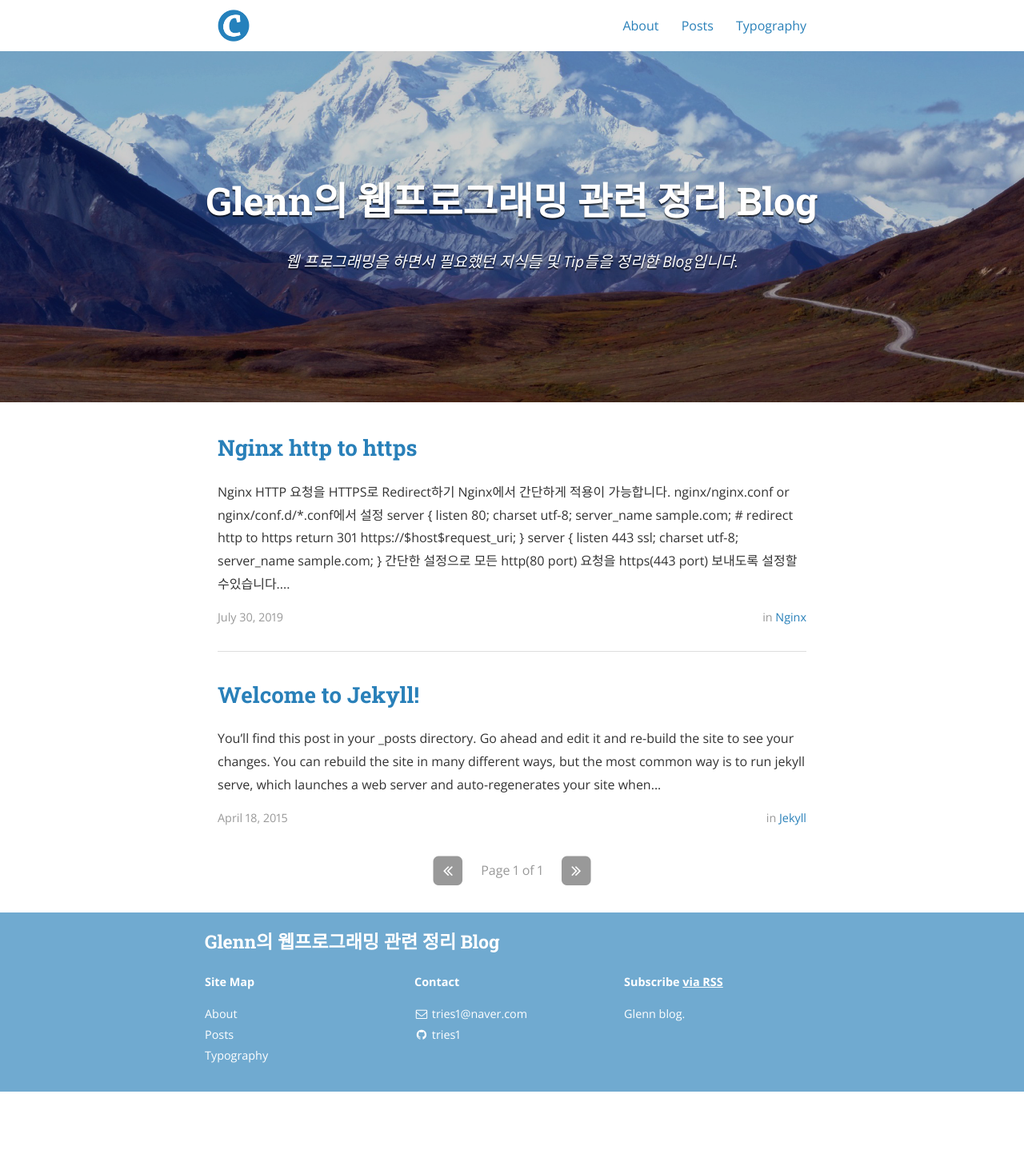
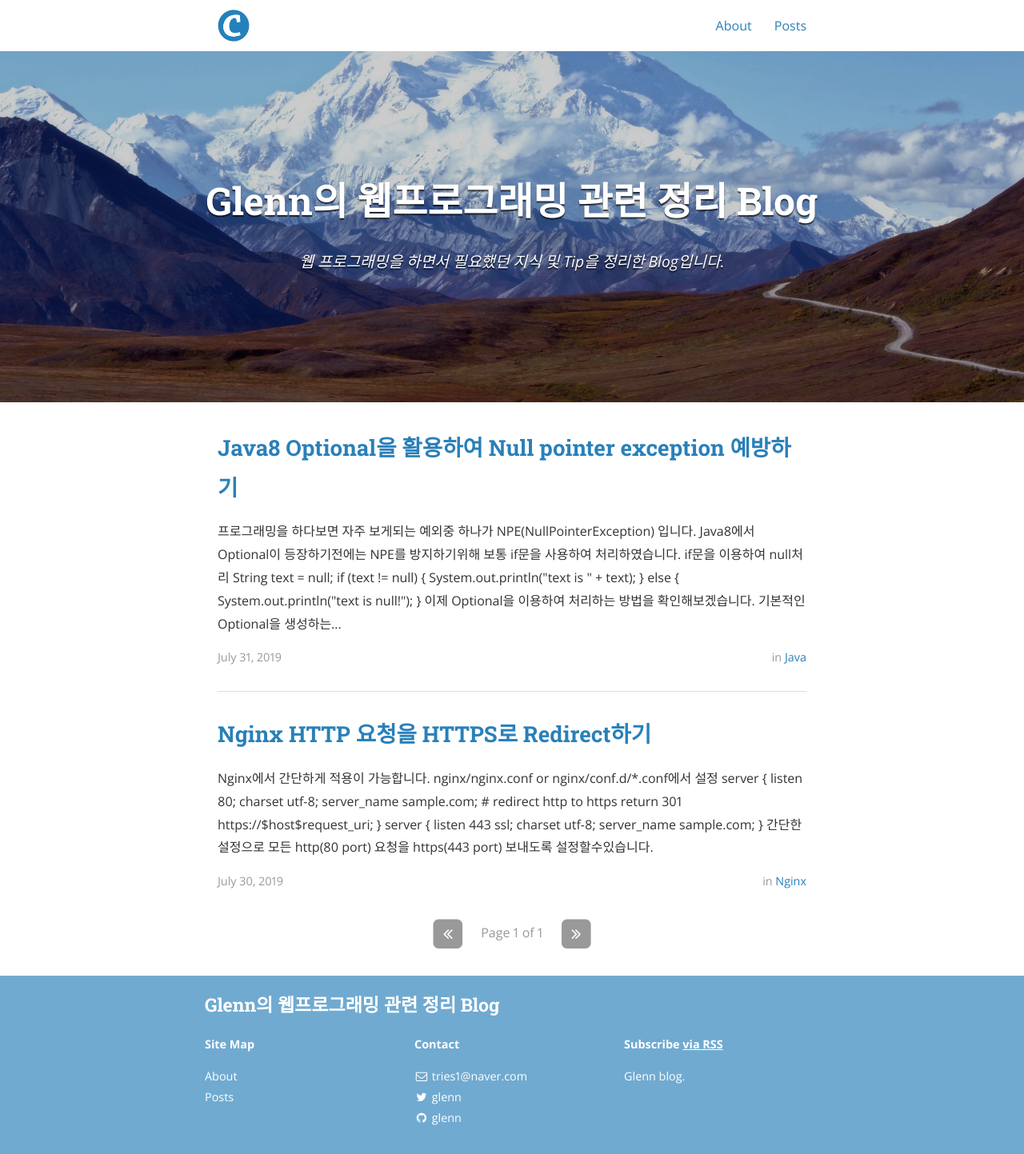
Before and after one commit to tries1/tries1.github.io, a Jekyll site: the page built from index.html, in a window 1280 px wide. Shown: the whole page at 80% size. Built offline with Jekyll 4.4.1, drawn with Linux system fonts in a browser that asks for light colours; nearby versions of some CDN libraries; the list of posts is cut into pages by our own code; before the commit the page ends 1365 px from its top, so only the background shows below that.

Commit message:
java optional 추가

````diff
--- a/_config.yml
+++ b/_config.yml
@@ -10,7 +10,7 @@ exclude:
 
 # Site settings
 title: Glenn의 웹프로그래밍 관련 정리 Blog
-subtitle: "웹 프로그래밍을 하면서 필요했던 지식들 및 Tip들을 정리한 Blog입니다."
+subtitle: "웹 프로그래밍을 하면서 필요했던 지식 및 Tip을 정리한 Blog입니다."
 email: tries1@naver.com
 name: Glenn
 description: >
@@ -18,7 +18,7 @@ description: >
 # Base URL of site (i.e. /blog). It should always start with a slash,
 # and never end with a slash. Set it to a blank value if hosting at the
 # root of your server.
-baseurl: "/" # the subpath of your site, e.g. /blog/
+baseurl: "" # the subpath of your site, e.g. /blog/
 url: "https://tries1.github.io/glenn-blog" # the base hostname & protocol for your site
 cover: "/assets/header_image.jpg"
 logo: "/assets/logo.png"
@@ -48,11 +48,11 @@ jekyll-archives:
 
 # Category descriptions (for archive pages)
 descriptions:
-  - cat: jekyll
-    desc: "Posts describing Jekyll setup techniques."
+  - cat: Nginx
+    desc: "Nginx 관련사항을 정리."
 
-  - cat: nginx
-    desc: "Nginx 설정등을 정리해서 모아봤습니다."
+  - cat: Java
+    desc: "Java 관련사항을 정리."
 
 # Social icons and sharing options
 #
@@ -70,31 +70,31 @@ descriptions:
 #     desc: Follow me on Twitter            # Description to display as link title, etc
 #     share: true                           # Include in the "Share" section of posts
 social:
-#  - name: Twitter
-#    icon: twitter
-#    username: TheBenCentra
-#    url: https://twitter.com/TheBenCentra
-#    desc: Follow me on Twitter
-#    share: true
+  - name: Twitter
+    icon: twitter
+    username: glenn
+    url: https://twitter.com/tries1
+    desc: Follow me on Twitter
+    share: true
 
 #  - name: Facebook
 #    icon: facebook
-#    username: thebencentra
+#    username: glenn
 #    url:
 #    desc: Friend me on Facebook
 #    share: true
 
   - name: GitHub
     icon: github
-    username: tries1
+    username: glenn
     url: https://github.com/tries1
     desc: Fork me on GitHub
     share: false
 
 #  - name: LinkedIn
 #    icon: linkedin
-#    username: Ben Centra
-#    url: https://www.linkedin.com/pub/ben-centra/47/769/60a
+#    username: Glenn
+#    url: https://www.linkedin.com
 #    desc: Connect with me on LinkedIn
 #    share: true
 
@@ -112,12 +112,12 @@ social:
 #    desc: Subscribe on YouTube
 #    share: false
 
-#  - name: Instagram
-#    icon: instagram
-#    username:
-#    url:
-#    desc: Follow me on Instagram
-#    share: false
+  - name: Instagram
+    icon: instagram
+    username:
+    url:
+    desc: Follow me on Instagram
+    share: false
 
 #  - name: Pinterest
 #    icon: pinterest
--- a/_posts/2015-04-18-welcome-to-jekyll.markdown
+++ /dev/null
@@ -1,74 +0,0 @@
----
-layout: post
-title:  "Welcome to Jekyll!"
-date:   2015-04-18 08:43:59
-author: Ben Centra
-categories: Jekyll
-tags:	jekyll welcome
-cover:  "/assets/instacode.png"
----
-
-You’ll find this post in your `_posts` directory. Go ahead and edit it and re-build the site to see your changes. You can rebuild the site in many different ways, but the most common way is to run `jekyll serve`, which launches a web server and auto-regenerates your site when a file is updated.
-
-## Adding New Posts
-
-To add new posts, simply add a file in the `_posts` directory that follows the convention `YYYY-MM-DD-name-of-post.ext` and includes the necessary front matter. Take a look at the source for this post to get an idea about how it works.
-
-### Tags and Categories
-
-If you list one or more categories or tags in the front matter of your post, they will be included with the post on the page as links. Clicking the link will bring you to an auto-generated archive page for the category or tag, created using the [jekyll-archive][jekyll-archive] gem.
-
-### Cover Images
-
-To add a cover image to your post, set the "cover" property in the front matter with the relative URL of the image (i.e. <code>cover: "/assets/cover_image.jpg"</code>).
-
-### Code Snippets
-
-You can use [highlight.js][highlight] to add syntax highlight code snippets:
-
-Use the [Liquid][liquid] `{% raw %}{% highlight <language> %}{% endraw %}` tag to add syntax highlighting to code snippets.
-
-For instance, this template...
-{% highlight html %}
-{% raw %}{% highlight javascript %}
-function demo(string, times) {
-  for (var i = 0; i < times; i++) {
-    console.log(string);
-  }
-}
-demo("hello, world!", 10);
-{% endhighlight %}{% endraw %}
-{% endhighlight %}
-
-...will come out looking like this:
-
-{% highlight javascript %}
-function demo(string, times) {
-  for (var i = 0; i < times; i++) {
-    console.log(string);
-  }
-}
-demo("hello, world!", 10);
-{% endhighlight %}
-
-Syntax highlighting is done using [highlight.js][highlight]. You can change the active theme in [head.html](https://github.com/bencentra/centrarium/blob/2dcd73d09e104c3798202b0e14c1db9fa6e77bc7/_includes/head.html#L15).
-
-### Images
-
-Lightbox has been enabled for images. To create the link that'll launch the lightbox, add <code>data-lightbox</code> and <code>data-title</code> attributes to an <code>&lt;a&gt;</code> tag around your <code>&lt;img&gt;</code> tag. The result is:
-
-<a href="//bencentra.com/assets/images/falcon9_large.jpg" data-lightbox="falcon9-large" data-title="Check out the Falcon 9 from SpaceX">
-  <img src="//bencentra.com/assets/images/falcon9_small.jpg" title="Check out the Falcon 9 from SpaceX">
-</a>
-
-For more information, check out the [Lightbox][lightbox] website.
-
-Check out the [Jekyll docs][jekyll] for more info on how to get the most out of Jekyll. File all bugs/feature requests at [Jekyll’s GitHub repo][jekyll-gh]. If you have questions, you can ask them on [Jekyll’s dedicated Help repository][jekyll-help].
-
-[jekyll]:      http://jekyllrb.com
-[jekyll-gh]:   https://github.com/jekyll/jekyll
-[jekyll-help]: https://github.com/jekyll/jekyll-help
-[highlight]:   https://highlightjs.org/
-[lightbox]:    http://lokeshdhakar.com/projects/lightbox2/
-[jekyll-archive]: https://github.com/jekyll/jekyll-archives
-[liquid]: https://github.com/Shopify/liquid/wiki/Liquid-for-Designers
--- /dev/null
+++ b/_posts/java/2019-07-31-java8_optional.md
@@ -0,0 +1,117 @@
+---
+layout: post
+title:  "Java8 Optional을 활용하여 Null pointer exception 예방하기"
+date:   2019-07-31 11:00:00
+author: Glenn
+categories: Java
+cover:  "/assets/instacode.png"
+---
+
+#### 프로그래밍을 하다보면 자주 보게되는 예외중 하나가 NPE(NullPointerException) 입니다.
+Java8에서 Optional이 등장하기전에는 NPE를 방지하기위해 보통 *if*문을 사용하여 처리하였습니다.
+
+*if문을 이용하여 null처리*
+```java
+String text = null;
+
+if (text != null) {
+    System.out.println("text is " + text);
+} else {
+    System.out.println("text is null!");
+}
+
+```
+
+
+##### 이제 Optional을 이용하여 처리하는 방법을 확인해보겠습니다.
+
+*기본적인 Optional을 생성하는 방법*
+```java
+//null을 허용하지 않는 Optional 생성(text가 null이면 NPE 발생!!)
+Optional.of(text);
+
+//null을 허용하는 Optional 생성
+Optional.ofNullable(text);
+
+//비어있는 Optional 생성
+Optional.empty();
+```
+
+*if문을 통해 처리하던 부분을 Optional로 변경*
+```java
+String text = null;
+
+Optional<String> optionalText = Optional.ofNullable(text);
+
+//get 메소드는 강제로 꺼내오기때문에 null일경우 "NoSuchElementException: No value present" 에러가 발생하니 유의해야합니다.
+optionalText.get();
+
+//optionalText가 null일경우 "text is null!" 제공
+optionalText.orElse("text is null!"); //text is null! 출력
+
+//ElseGet이 무엇인지는 본문 하단에서 보도록 하겠습니다.
+optionalText.orElseGet(() -> "text is null!"); //text is null! 출력
+
+```
+
+##### Optional을 조금더 활용해보기
+Java8에 함께 추가된 Functional interface을 같이 사용해보겠습니다.
+```java
+String text = null;
+
+//map은 Functional interface중 하나인 Function 사용합니다.
+Optional.ofNullable(text)
+        .map(s -> "text is " + s)//string 앞에 "text is " 추가
+        .orElse("text is null!");
+
+```
+
+*체이닝을 통해 연결해서 사용이 가능합니다*
+```java
+String text = null;
+
+//map : Functional interface중 Function 사용
+//filter : Functional interface중 Predicate 사용
+Optional.ofNullable(text)
+        .filter(s -> !s.isEmpty())
+        .map(s -> "text is " + s)
+        .map(s -> s + "!!")
+        .map(String::trim)
+        .orElse("text is null!");
+```
+
+*orElse와 orElseGet의 차이*
+
+```java
+String text = null;
+Optional<String> optionalText = Optional.ofNullable(text);
+
+optionalText.orElse("text is null!"); //text is null! 출력
+optionalText.orElseGet(() -> "text is null!"); //text is null! 출력
+```
+
+*둘다 같은 결과가 나오지만 매우 큰 차이가 존재합니다.*
+
+orElse : 미리 계산된 값을? 가져옵니다.
+
+orElseGet : Functional interface중 하나인 Supplier 통해서 값을 가져옵니다.
+
+*Supplier는 get메소드가 호출되어질때 값을 가져오게됩니다.*
+```java
+Supplier<String> stringSupplier = () -> "hello";
+stringSupplier.get();
+```
+
+한가지씩 예를들어 보겠습니다.
+* 검색결과가 없을때 "결과없음"이라는 고정된값(상수) String값을 return할때
+  - orElse 사용
+  - orElse에는 *상수를 반환하는것*이 좋습니다.(사용하지 않더라고 호출되기때문이죠)
+
+* Cache에서 값을 찾지 못했을때 DB에서 값을 호출하고 싶을때
+  - orElseGet 사용
+  - cache에서 *값이 없을때* orElseGet이 호출이되면서 DB를 호출
+
+
+*추가로 orElse or orElseGet에서는 null을 return하지 않아야합니다.*
+
+Optional을 사용하는 이유가 NPE예방인데 null을 return하게되면 해당 값을 사용하는 다른곳에서 NPE가 발생할수있을겁니다.
--- a/_posts/2019-07-30-nginx http_to_https.md
+++ b/_posts/nginx/2019-07-30-nginx http_to_https.md
@@ -1,16 +1,15 @@
 ---
 layout: post
-title:  "Nginx http to https"
+title:  "Nginx HTTP 요청을 HTTPS로 Redirect하기"
 date:   2019-07-30 17:00:00
 author: Glenn
 categories: Nginx
+cover:  "/assets/instacode.png"
 ---
 
-## Nginx HTTP 요청을 HTTPS로 Redirect하기
+*Nginx에서 간단하게 적용이 가능합니다.*
 
-**Nginx에서 간단하게 적용이 가능합니다.**
-
-nginx/nginx.conf or nginx/conf.d/*.conf에서 설정
+**nginx/nginx.conf** or **nginx/conf.d/*.conf**에서 설정
 ```nginx
 server {
     listen 80;
--- a/typography.html
+++ /dev/null
@@ -1,155 +0,0 @@
----
-layout: page
-title: Typography
-permalink: /typography/
----
-
-<p>The purpose of this HTML is to help determine what default settings are with Bitters and to make sure that all possible HTML Elements are included in this HTML so as to not miss any possible Elements when designing a site.</p>
-
-<hr>
-
-<h1 id="headings">Headings</h1>
-
-<h1>h1. Heading</h1>
-<h2>h2. Heading</h2>
-<h3>h3. Heading</h3>
-<h4>h4. Heading</h4>
-<h5>h5. Heading</h5>
-<h6>h6. Heading</h6>
-
-<hr>
-
-<h1 id="paragraph">Paragraph</h1>
-
-<p>Lorem ipsum dolor sit amet, <a href="#" title="test link">test link</a> adipiscing elit. Nullam dignissim convallis est. Quisque aliquam. Donec faucibus. Nunc iaculis suscipit dui. Nam sit amet sem. Aliquam libero nisi, imperdiet at, tincidunt nec, gravida vehicula, nisl. Praesent mattis, massa quis luctus fermentum, turpis mi volutpat justo, eu volutpat enim diam eget metus. Maecenas ornare tortor. Donec sed tellus eget sapien fringilla nonummy. Mauris a ante. Suspendisse quam sem, consequat at, commodo vitae, feugiat in, nunc. Morbi imperdiet augue quis tellus.</p>
-
-<p>Lorem ipsum dolor sit amet, <em>emphasis</em> consectetuer adipiscing elit. Nullam dignissim convallis est. Quisque aliquam. Donec faucibus. Nunc iaculis suscipit dui. Nam sit amet sem. Aliquam libero nisi, imperdiet at, tincidunt nec, gravida vehicula, nisl. Praesent mattis, massa quis luctus fermentum, turpis mi volutpat justo, eu volutpat enim diam eget metus. Maecenas ornare tortor. Donec sed tellus eget sapien fringilla nonummy. Mauris a ante. Suspendisse quam sem, consequat at, commodo vitae, feugiat in, nunc. Morbi imperdiet augue quis tellus.</p>
-
-<hr>
-
-<h1 id="list_types">List Types</h1>
-
-<p>Lists are unstyled by defualt. To restore the original styling, add the <code>.default</code> class</p>
-
-<h3>Definition List</h3>
-<dl>
-  <dt>Definition List Title</dt>
-  <dd>This is a definition list division.</dd>
-</dl>
-
-<h3>Ordered List</h3>
-<ol>
-  <li>List Item 1</li>
-  <li>List Item 2</li>
-  <li>List Item 3</li>
-</ol>
-
-<h3>Unordered List</h3>
-<ul>
-  <li>List Item 1</li>
-  <li>List Item 2</li>
-  <li>List Item 3</li>
-</ul>
-
-<h3>Ordered List with <code>.default</code> class</h3>
-<ol class="default">
-  <li>List Item 1</li>
-  <li>List Item 2</li>
-  <li>List Item 3</li>
-</ol>
-
-<h3>Unordered List with <code>.default</code> class</h3>
-<ul class="default">
-  <li>List Item 1</li>
-  <li>List Item 2</li>
-  <li>List Item 3</li>
-</ul>
-
-<hr>
-
-<h1 id="form_elements">Fieldsets and Form Elements</h1>
-
-<fieldset>
-  <p>Lorem ipsum dolor sit amet, consectetuer adipiscing elit. Nullam dignissim convallis est. Quisque aliquam. Donec faucibus. Nunc iaculis suscipit dui. Nam sit amet sem. Aliquam libero nisi, imperdiet at, tincidunt nec, gravida vehicula, nisl. Praesent mattis, massa quis luctus fermentum, turpis mi volutpat justo, eu volutpat enim diam eget metus.</p>
-
-  <form>
-    <h2>Form Element</h2>
-
-    <p>Lorem ipsum dolor sit amet, consectetuer adipiscing elit. Nullam dignissim convallis est. Quisque aliquam. Donec faucibus. Nunc iaculis suscipit dui.</p>
-
-    <p><label for="text_field">Text Field:</label>
-      <input type="text" id="text_field" /></p>
-
-    <p><label for="text_area">Text Area:</label>
-      <textarea id="text_area"></textarea></p>
-
-    <p><label for="select_element">Select Element:</label>
-      <select name="select_element">
-        <optgroup label="Option Group 1">
-          <option value="1">Option 1</option>
-          <option value="2">Option 2</option>
-          <option value="3">Option 3</option>
-        </optgroup>
-        <optgroup label="Option Group 2">
-          <option value="1">Option 1</option>
-          <option value="2">Option 2</option>
-          <option value="3">Option 3</option>
-        </optgroup>
-    </select></p>
-
-    <p><label for="radio_buttons">Radio Buttons:</label>
-      <label>
-        <input type="radio" class="radio" name="radio_button" value="radio_1" /> Radio 1
-      </label>
-      <label>
-        <input type="radio" class="radio" name="radio_button" value="radio_2" /> Radio 2
-      </label>
-      <label>
-        <input type="radio" class="radio" name="radio_button" value="radio_3" /> Radio 3
-      </label>
-    </p>
-
-    <p><label for="checkboxes">Checkboxes:</label>
-      <label>
-        <input type="checkbox" class="checkbox" name="checkboxes" value="check_1" /> Checkbox 1
-      </label>
-      <label>
-        <input type="checkbox" class="checkbox" name="checkboxes" value="check_2" /> Checkbox 2
-      </label>
-      <label>
-        <input type="checkbox" class="checkbox" name="checkboxes" value="check_3" /> Checkbox 3
-      </label>
-    </p>
-
-    <p><label for="password">Password:</label>
-      <input type="password" class="password" name="password" />
-    </p>
-
-    <p><label for="file">File Input:</label>
-      <input type="file" class="file" name="file" />
-    </p>
-
-
-    <p><input type="submit" value="Submit" /></p>
-  </form>
-</fieldset>
-
-<hr>
-
-<h1 id="tables">Tables</h1>
-
-<table cellspacing="0" cellpadding="0">
-  <tr>
-    <th>Table Header 1</th><th>Table Header 2</th><th>Table Header 3</th>
-  </tr>
-  <tr>
-    <td>Division 1</td><td>Division 2</td><td>Division 3</td>
-  </tr>
-  <tr class="even">
-    <td>Division 1</td><td>Division 2</td><td>Division 3</td>
-  </tr>
-  <tr>
-    <td>Division 1</td><td>Division 2</td><td>Division 3</td>
-  </tr>
-</table>
-</div>
````
